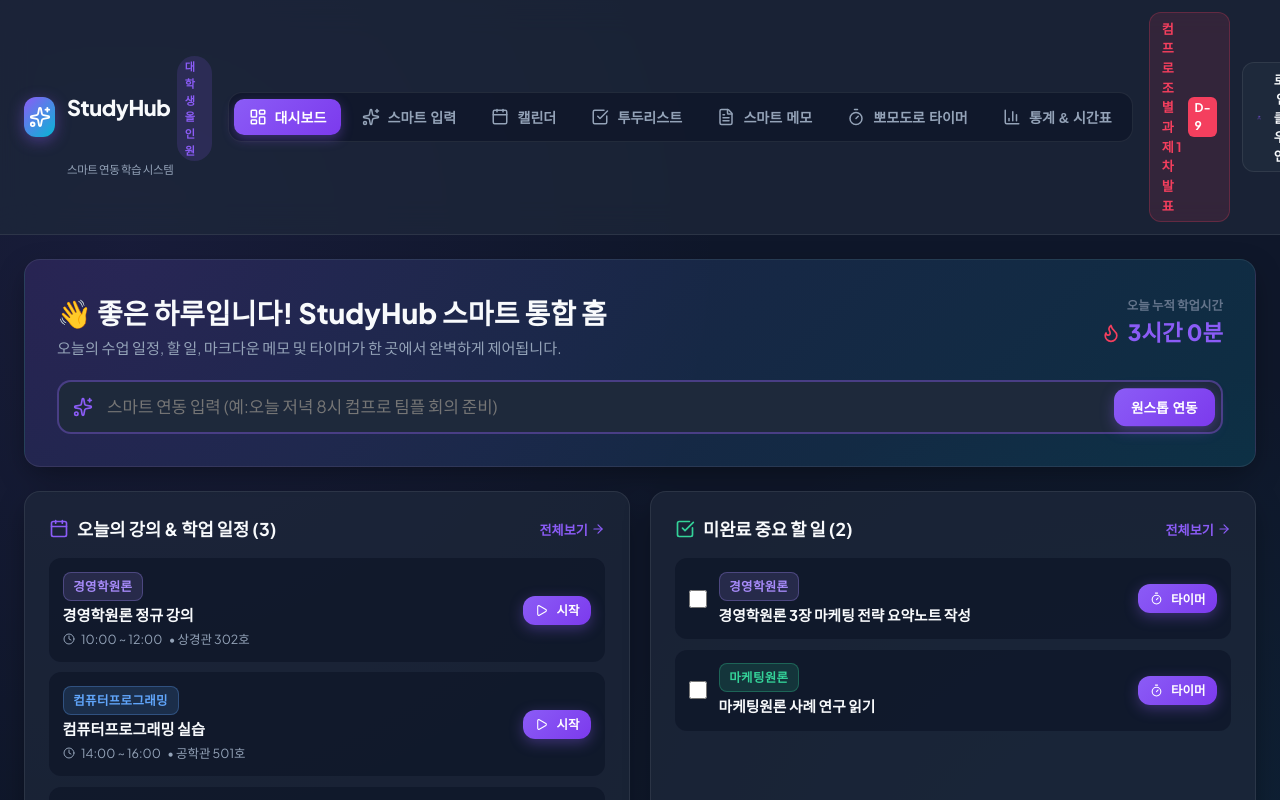
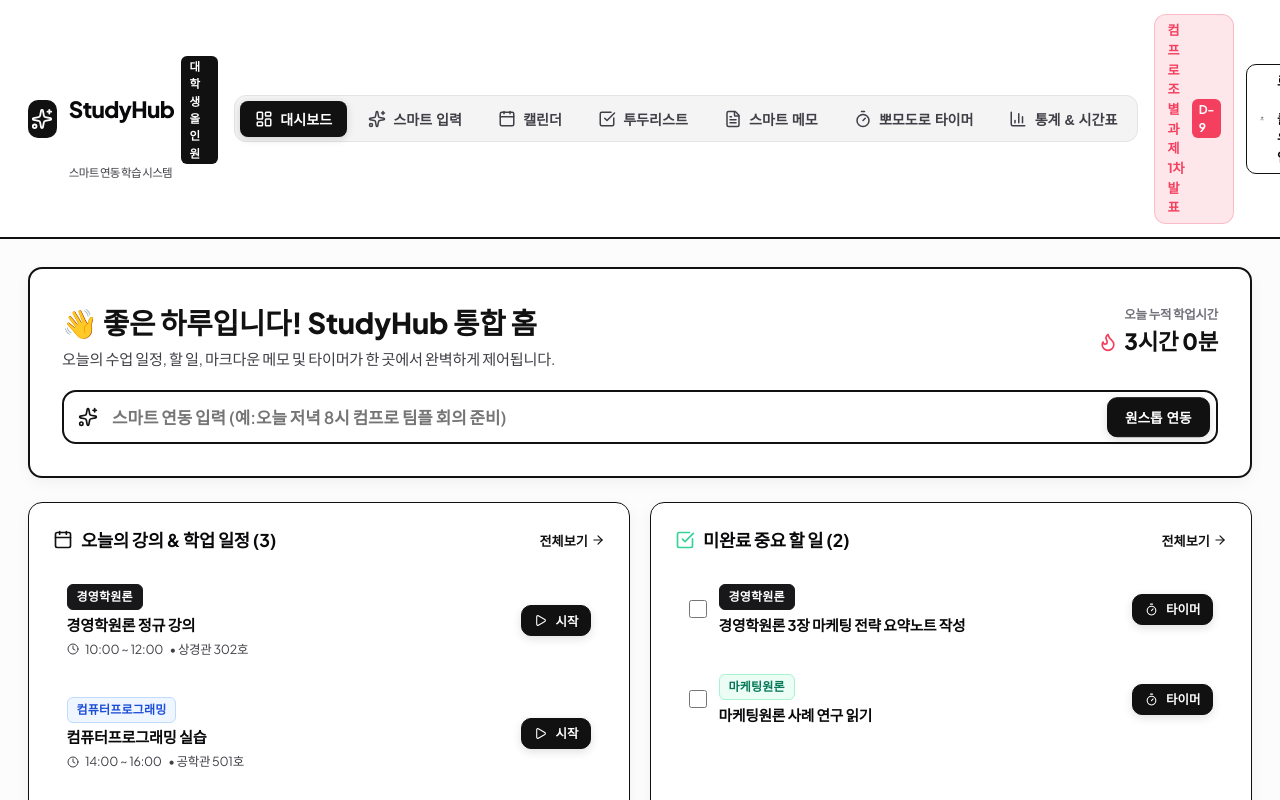
Before and after one commit to yerim051015-arch/study-hub, a React (Vite) app: page / in a window 1280 px wide. Shown: the top 800 px of the page. Built offline with nearby package versions, Linux system fonts and the light colour scheme; no server answers.

Commit message:
initial_commit_planner_design

```diff
--- a/src/components/DashboardView.tsx
+++ b/src/components/DashboardView.tsx
@@ -61,11 +61,11 @@ export const DashboardView: React.FC = () => {
   return (
     <div className="animate-fade-in" style={{ display: 'flex', flexDirection: 'column', gap: '1.5rem' }}>
       {/* Welcome Banner + Quick NLP Bar */}
-      <div className="glass-panel" style={{ padding: '2rem', background: 'linear-gradient(135deg, rgba(139, 92, 246, 0.15), rgba(6, 182, 212, 0.15))' }}>
+      <div className="glass-panel" style={{ padding: '2rem', background: '#ffffff', border: '2px solid #111111' }}>
         <div style={{ display: 'flex', justifyContent: 'space-between', alignItems: 'flex-start', flexWrap: 'wrap', gap: '1rem', marginBottom: '1.25rem' }}>
           <div>
             <div style={{ display: 'flex', alignItems: 'center', gap: '0.5rem', marginBottom: '0.2rem' }}>
-              <h1 style={{ fontSize: '1.75rem', fontWeight: 800 }}>👋 좋은 하루입니다! StudyHub 스마트 통합 홈</h1>
+              <h1 style={{ fontSize: '1.8rem', fontWeight: 900, color: '#111111' }}>👋 좋은 하루입니다! StudyHub 통합 홈</h1>
             </div>
             <p style={{ color: 'var(--text-muted)', fontSize: '0.95rem' }}>
               오늘의 수업 일정, 할 일, 마크다운 메모 및 타이머가 한 곳에서 완벽하게 제어됩니다.
--- a/src/context/AppContext.tsx
+++ b/src/context/AppContext.tsx
@@ -94,7 +94,7 @@ export const AppProvider: React.FC<{ children: React.ReactNode }> = ({ children
 
   // Theme
   const [isDarkMode, setIsDarkMode] = useState<boolean>(() => {
-    return loadFromStorage<boolean>(STORAGE_KEYS.THEME, true);
+    return loadFromStorage<boolean>(STORAGE_KEYS.THEME, false);
   });
 
   useEffect(() => {
--- a/src/index.css
+++ b/src/index.css
@@ -1,62 +1,66 @@
-@import url('https://fonts.googleapis.com/css2?family=Plus+Jakarta+Sans:wght@400;500;600;700;800&family=JetBrains+Mono:wght@400;500;600&display=swap');
+@import url('https://fonts.googleapis.com/css2?family=Plus+Jakarta+Sans:wght@400;500;600;700;800;900&family=JetBrains+Mono:wght@400;500;600;700&display=swap');
 
 :root {
-  /* Color Palette - Vibrant Dark/Light Mode Theme */
   --font-main: 'Plus Jakarta Sans', -apple-system, BlinkMacSystemFont, sans-serif;
   --font-mono: 'JetBrains Mono', monospace;
 
-  /* Accent Colors */
-  --color-primary: #8b5cf6;
-  --color-primary-hover: #7c3aed;
-  --color-primary-light: rgba(139, 92, 246, 0.15);
-  --color-secondary: #06b6d4;
+  /* Black & White Minimalist Color System (Monochrome Aesthetic) */
+  --color-primary: #111111;
+  --color-primary-hover: #27272a;
+  --color-primary-light: #f4f4f5;
+  --color-secondary: #3f3f46;
   --color-accent: #f43f5e;
+  --color-pink-highlight: #ff6b8b;
 
-  /* Subject Badge Colors */
-  --subj-violet: #a78bfa;
-  --subj-blue: #60a5fa;
-  --subj-emerald: #34d399;
-  --subj-amber: #fbbf24;
-  --subj-rose: #f43f5e;
-  --subj-indigo: #818cf8;
-  --subj-cyan: #22d3ee;
-  --subj-pink: #f472b6;
+  /* Subject Badge Colors - Refined Minimalist Palette */
+  --subj-violet: #18181b;
+  --subj-blue: #2563eb;
+  --subj-emerald: #059669;
+  --subj-amber: #d97706;
+  --subj-rose: #e11d48;
+  --subj-indigo: #4f46e5;
+  --subj-cyan: #0891b2;
+  --subj-pink: #db2777;
 }
 
-.dark-theme {
-  --bg-app: #0f172a;
-  --bg-card: rgba(30, 41, 59, 0.7);
-  --bg-card-solid: #1e293b;
-  --bg-hover: rgba(51, 65, 85, 0.6);
-  --bg-input: rgba(15, 23, 42, 0.8);
-  --border-color: rgba(255, 255, 255, 0.08);
-  --border-glow: rgba(139, 92, 246, 0.4);
+/* Light Theme (Default: Minimalist Paper Planner B&W Design) */
+.light-theme, :root:not(.dark-theme) {
+  --bg-app: #fcfcfc;
+  --bg-card: #ffffff;
+  --bg-card-solid: #ffffff;
+  --bg-hover: #f4f4f5;
+  --bg-input: #ffffff;
+  --border-color: #111111;
+  --border-subtle: #e4e4e7;
+  --border-glow: #111111;
 
-  --text-main: #f8fafc;
-  --text-muted: #94a3b8;
-  --text-subdued: #64748b;
+  --text-main: #09090b;
+  --text-muted: #3f3f46;
+  --text-subdued: #71717a;
 
-  --shadow-main: 0 10px 30px -5px rgba(0, 0, 0, 0.4);
-  --shadow-glow: 0 0 25px rgba(139, 92, 246, 0.25);
-  --glass-backdrop: blur(16px);
+  --shadow-main: 0 4px 14px rgba(0, 0, 0, 0.05);
+  --shadow-glow: 0 0 15px rgba(0, 0, 0, 0.08);
+  --glass-backdrop: none;
 }
 
-.light-theme {
-  --bg-app: #f8fafc;
-  --bg-card: rgba(255, 255, 255, 0.85);
-  --bg-card-solid: #ffffff;
-  --bg-hover: rgba(241, 245, 249, 0.9);
-  --bg-input: #f1f5f9;
-  --border-color: rgba(226, 232, 240, 0.8);
-  --border-glow: rgba(139, 92, 246, 0.3);
+/* Dark Theme (Sleek Dark Mode Option) */
+.dark-theme {
+  --bg-app: #09090b;
+  --bg-card: #18181b;
+  --bg-card-solid: #18181b;
+  --bg-hover: #27272a;
+  --bg-input: #09090b;
+  --border-color: #3f3f46;
+  --border-subtle: #27272a;
+  --border-glow: #71717a;
 
-  --text-main: #0f172a;
-  --text-muted: #475569;
-  --text-subdued: #94a3b8;
+  --text-main: #fafafa;
+  --text-muted: #a1a1aa;
+  --text-subdued: #71717a;
 
-  --shadow-main: 0 10px 25px -5px rgba(148, 163, 184, 0.2);
-  --shadow-glow: 0 0 20px rgba(139, 92, 246, 0.15);
-  --glass-backdrop: blur(12px);
+  --shadow-main: 0 10px 30px rgba(0, 0, 0, 0.5);
+  --shadow-glow: 0 0 20px rgba(255, 255, 255, 0.1);
+  --glass-backdrop: none;
 }
 
 * {
@@ -72,7 +76,8 @@ body {
   line-height: 1.5;
   min-height: 100vh;
   overflow-x: hidden;
-  transition: background-color 0.3s ease, color 0.3s ease;
+  transition: background-color 0.2s ease, color 0.2s ease;
+  letter-spacing: -0.015em;
 }
 
 /* App Container */
@@ -80,35 +85,30 @@ body {
   display: flex;
   flex-direction: column;
   min-height: 100vh;
-  background: radial-gradient(circle at 10% 20%, rgba(139, 92, 246, 0.08) 0%, transparent 40%),
-              radial-gradient(circle at 90% 80%, rgba(6, 182, 212, 0.08) 0%, transparent 40%);
+  background-color: var(--bg-app);
 }
 
-/* Glassmorphism Card Style */
+/* Minimalist Card Panel (Black border & clean white canvas) */
 .glass-panel {
   background: var(--bg-card);
-  backdrop-filter: var(--glass-backdrop);
-  -webkit-backdrop-filter: var(--glass-backdrop);
-  border: 1px solid var(--border-color);
-  border-radius: 16px;
+  border: 1.5px solid var(--border-color);
+  border-radius: 14px;
   box-shadow: var(--shadow-main);
-  transition: transform 0.2s ease, box-shadow 0.2s ease, border-color 0.2s ease;
+  transition: transform 0.15s ease, box-shadow 0.15s ease;
 }
 
 .glass-panel:hover {
-  border-color: rgba(139, 92, 246, 0.25);
+  box-shadow: 0 6px 20px rgba(0, 0, 0, 0.08);
 }
 
-/* Header Navbar */
+/* Header Navbar - Clean Minimalist Style */
 .app-header {
   position: sticky;
   top: 0;
   z-index: 50;
   background: var(--bg-card);
-  backdrop-filter: var(--glass-backdrop);
-  -webkit-backdrop-filter: var(--glass-backdrop);
-  border-bottom: 1px solid var(--border-color);
-  padding: 0.75rem 1.5rem;
+  border-bottom: 2px solid var(--border-color);
+  padding: 0.85rem 1.75rem;
 }
 
 .header-inner {
@@ -120,75 +120,81 @@ body {
   gap: 1rem;
 }
 
+/* Brand Logo */
 .brand-logo {
   display: flex;
   align-items: center;
   gap: 0.75rem;
-  font-weight: 800;
-  font-size: 1.35rem;
-  letter-spacing: -0.02em;
+  font-weight: 900;
+  font-size: 1.4rem;
+  letter-spacing: -0.03em;
   color: var(--text-main);
   cursor: pointer;
   text-decoration: none;
 }
 
 .brand-icon-box {
-  width: 40px;
-  height: 40px;
-  border-radius: 12px;
-  background: linear-gradient(135deg, var(--color-primary), var(--color-secondary));
+  width: 38px;
+  height: 38px;
+  border-radius: 10px;
+  background: #111111;
   display: flex;
   align-items: center;
   justify-content: center;
   color: white;
-  box-shadow: 0 4px 15px rgba(139, 92, 246, 0.4);
 }
 
 .brand-badge {
-  font-size: 0.7rem;
-  font-weight: 700;
-  padding: 0.15rem 0.5rem;
-  border-radius: 999px;
-  background: var(--color-primary-light);
-  color: var(--color-primary);
+  font-size: 0.72rem;
+  font-weight: 800;
+  padding: 0.15rem 0.55rem;
+  border-radius: 6px;
+  background: #111111;
+  color: white;
+  letter-spacing: 0.02em;
 }
 
-/* Navigation Tabs */
+/* Navigation Tabs - Minimalist Segment Control */
 .nav-tabs {
   display: flex;
   align-items: center;
-  gap: 0.4rem;
-  background: var(--bg-input);
-  padding: 0.35rem;
-  border-radius: 14px;
-  border: 1px solid var(--border-color);
+  gap: 0.35rem;
+  background: var(--bg-hover);
+  padding: 0.3rem;
+  border-radius: 12px;
+  border: 1px solid var(--border-subtle);
 }
 
 .nav-tab-btn {
   display: flex;
   align-items: center;
-  gap: 0.5rem;
-  padding: 0.5rem 0.9rem;
+  gap: 0.45rem;
+  padding: 0.5rem 0.95rem;
   font-size: 0.88rem;
-  font-weight: 600;
-  border-radius: 10px;
+  font-weight: 700;
+  border-radius: 8px;
   border: none;
   background: transparent;
   color: var(--text-muted);
   cursor: pointer;
-  transition: all 0.2s ease;
+  transition: all 0.15s ease;
   white-space: nowrap;
 }
 
 .nav-tab-btn:hover {
   color: var(--text-main);
-  background: var(--bg-hover);
+  background: rgba(0, 0, 0, 0.05);
 }
 
 .nav-tab-btn.active {
-  background: linear-gradient(135deg, var(--color-primary), #7c3aed);
-  color: white;
-  box-shadow: 0 4px 12px rgba(139, 92, 246, 0.35);
+  background: #111111;
+  color: #ffffff;
+  box-shadow: 0 2px 8px rgba(0, 0, 0, 0.15);
+}
+
+.dark-theme .nav-tab-btn.active {
+  background: #ffffff;
+  color: #111111;
 }
 
 /* Header Right Actions */
@@ -199,23 +205,21 @@ body {
 }
 
 .icon-btn {
-  width: 40px;
-  height: 40px;
-  border-radius: 12px;
-  border: 1px solid var(--border-color);
+  width: 38px;
+  height: 38px;
+  border-radius: 10px;
+  border: 1.5px solid var(--border-color);
   background: var(--bg-card-solid);
   color: var(--text-main);
   display: flex;
   align-items: center;
   justify-content: center;
   cursor: pointer;
-  transition: all 0.2s ease;
+  transition: all 0.15s ease;
 }
 
 .icon-btn:hover {
   background: var(--bg-hover);
-  border-color: var(--color-primary);
-  color: var(--color-primary);
   transform: translateY(-1px);
 }
 
@@ -225,30 +229,40 @@ body {
   max-width: 1400px;
   width: 100%;
   margin: 0 auto;
-  padding: 1.5rem;
+  padding: 1.75rem;
 }
 
-/* Buttons */
+/* Buttons - High Contrast B&W Buttons */
 .btn-primary {
   display: inline-flex;
   align-items: center;
   justify-content: center;
   gap: 0.5rem;
-  padding: 0.65rem 1.25rem;
+  padding: 0.65rem 1.3rem;
   font-size: 0.92rem;
-  font-weight: 600;
-  border-radius: 12px;
-  border: none;
-  background: linear-gradient(135deg, var(--color-primary), var(--color-primary-hover));
-  color: white;
+  font-weight: 800;
+  border-radius: 10px;
+  border: 1.5px solid #111111;
+  background: #111111;
+  color: #ffffff;
   cursor: pointer;
-  box-shadow: 0 4px 14px rgba(139, 92, 246, 0.35);
-  transition: all 0.2s ease;
+  box-shadow: 0 3px 10px rgba(0, 0, 0, 0.12);
+  transition: all 0.15s ease;
+}
+
+.dark-theme .btn-primary {
+  background: #ffffff;
+  color: #111111;
+  border-color: #ffffff;
 }
 
 .btn-primary:hover {
-  transform: translateY(-2px);
-  box-shadow: 0 6px 20px rgba(139, 92, 246, 0.5);
+  transform: translateY(-1px);
+  background: #27272a;
+}
+
+.dark-theme .btn-primary:hover {
+  background: #e4e4e7;
 }
 
 .btn-secondary {
@@ -258,37 +272,37 @@ body {
   gap: 0.5rem;
   padding: 0.65rem 1.25rem;
   font-size: 0.92rem;
-  font-weight: 600;
-  border-radius: 12px;
-  border: 1px solid var(--border-color);
+  font-weight: 700;
+  border-radius: 10px;
+  border: 1.5px solid var(--border-color);
   background: var(--bg-card-solid);
   color: var(--text-main);
   cursor: pointer;
-  transition: all 0.2s ease;
+  transition: all 0.15s ease;
 }
 
 .btn-secondary:hover {
   background: var(--bg-hover);
-  border-color: var(--color-primary);
 }
 
-/* Form Inputs */
+/* Form Inputs - Crisp Paper Inputs */
 .input-field {
   width: 100%;
   padding: 0.75rem 1rem;
-  border-radius: 12px;
-  border: 1px solid var(--border-color);
+  border-radius: 10px;
+  border: 1.5px solid var(--border-color);
   background: var(--bg-input);
   color: var(--text-main);
   font-size: 0.95rem;
   font-family: inherit;
+  font-weight: 600;
   outline: none;
-  transition: all 0.2s ease;
+  transition: all 0.15s ease;
 }
 
 .input-field:focus {
-  border-color: var(--color-primary);
-  box-shadow: var(--shadow-glow);
+  border-color: #111111;
+  box-shadow: 0 0 0 2px rgba(0, 0, 0, 0.1);
 }
 
 /* Subject Tag Badges */
@@ -296,40 +310,38 @@ body {
   display: inline-flex;
   align-items: center;
   gap: 0.35rem;
-  padding: 0.25rem 0.6rem;
-  border-radius: 8px;
-  font-size: 0.78rem;
-  font-weight: 700;
-  text-transform: uppercase;
-  letter-spacing: 0.03em;
+  padding: 0.2rem 0.55rem;
+  border-radius: 6px;
+  font-size: 0.75rem;
+  font-weight: 800;
+  letter-spacing: 0.02em;
+  border: 1px solid currentColor;
 }
 
-.subj-bg-violet { background: rgba(167, 139, 250, 0.15); color: #a78bfa; border: 1px solid rgba(167, 139, 250, 0.3); }
-.subj-bg-blue { background: rgba(96, 165, 250, 0.15); color: #60a5fa; border: 1px solid rgba(96, 165, 250, 0.3); }
-.subj-bg-emerald { background: rgba(52, 211, 153, 0.15); color: #34d399; border: 1px solid rgba(52, 211, 153, 0.3); }
-.subj-bg-amber { background: rgba(251, 191, 36, 0.15); color: #fbbf24; border: 1px solid rgba(251, 191, 36, 0.3); }
-.subj-bg-rose { background: rgba(244, 63, 94, 0.15); color: #f43f5e; border: 1px solid rgba(244, 63, 94, 0.3); }
-.subj-bg-indigo { background: rgba(129, 140, 248, 0.15); color: #818cf8; border: 1px solid rgba(129, 140, 248, 0.3); }
-.subj-bg-cyan { background: rgba(34, 211, 238, 0.15); color: #22d3ee; border: 1px solid rgba(34, 211, 238, 0.3); }
-.subj-bg-pink { background: rgba(244, 114, 182, 0.15); color: #f472b6; border: 1px solid rgba(244, 114, 182, 0.3); }
+.subj-bg-violet { background: #18181b; color: #ffffff; border-color: #18181b; }
+.subj-bg-blue { background: #eff6ff; color: #1d4ed8; border-color: #bfdbfe; }
+.subj-bg-emerald { background: #ecfdf5; color: #047857; border-color: #a7f3d0; }
+.subj-bg-amber { background: #fffbeb; color: #b45309; border-color: #fde68a; }
+.subj-bg-rose { background: #fff1f2; color: #be123c; border-color: #fecdd3; }
+.subj-bg-indigo { background: #eef2ff; color: #4338ca; border-color: #c7d2fe; }
+.subj-bg-cyan { background: #ecfeff; color: #0e7490; border-color: #a5f3fc; }
+.subj-bg-pink { background: #fdf2f8; color: #be185d; border-color: #fbcfe8; }
+
+.dark-theme .subj-bg-violet { background: #ffffff; color: #18181b; border-color: #ffffff; }
+
+/* Subtle Dashed Divider (Paper Planner style) */
+.dashed-divider {
+  border-bottom: 1px dashed var(--border-color);
+}
 
 /* Animations */
 @keyframes fadeIn {
-  from { opacity: 0; transform: translateY(10px); }
+  from { opacity: 0; transform: translateY(6px); }
   to { opacity: 1; transform: translateY(0); }
 }
 
 .animate-fade-in {
-  animation: fadeIn 0.3s cubic-bezier(0.16, 1, 0.3, 1) forwards;
-}
-
-@keyframes pulseGlow {
-  0%, 100% { opacity: 0.8; transform: scale(1); }
-  50% { opacity: 1; transform: scale(1.03); }
-}
-
-.pulse-glow {
-  animation: pulseGlow 2.5s infinite ease-in-out;
+  animation: fadeIn 0.2s cubic-bezier(0.16, 1, 0.3, 1) forwards;
 }
 
 /* Custom Scrollbars */
@@ -343,10 +355,10 @@ body {
 }
 
 ::-webkit-scrollbar-thumb {
-  background: var(--text-subdued);
+  background: #a1a1aa;
   border-radius: 999px;
 }
 
 ::-webkit-scrollbar-thumb:hover {
-  background: var(--color-primary);
+  background: #111111;
 }
```
Also changed, not shown: src/components/CalendarView.tsx (+30 -20 lines), src/components/SmartInputHub.tsx (+4 -4 lines).
